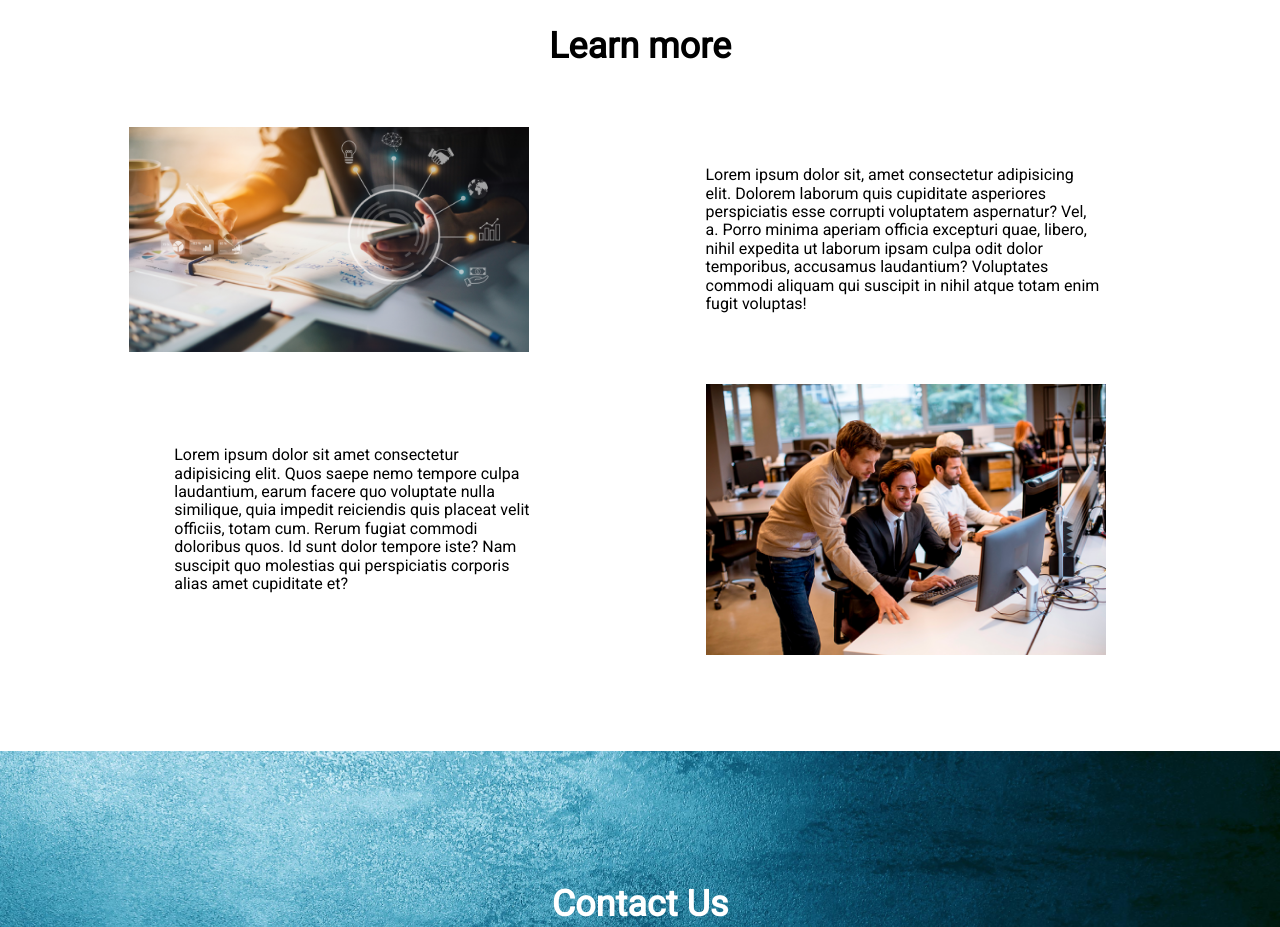
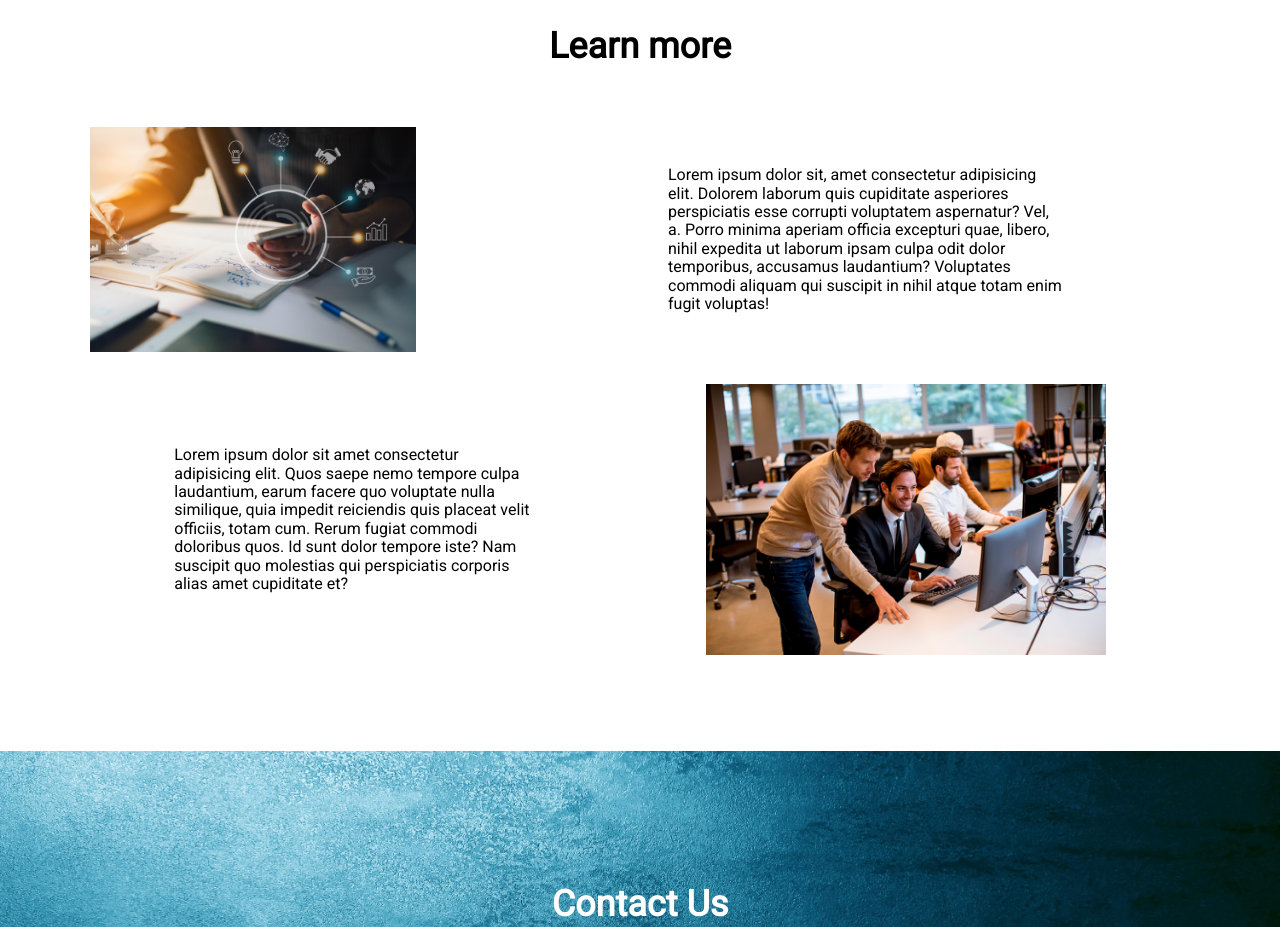
Before and after one commit to sergesarapov/responsive-landing-page.2021, a plain HTML site: page index.html in a window 1280 px wide. Shown: the part 840-1767 px from the top of the page. Drawn offline with Linux system fonts and the light colour scheme.

Commit message:
minor img style fix

```diff
--- a/css/style.scss
+++ b/css/style.scss
@@ -136,7 +136,7 @@ html {
     width: 100%;
     max-width: 400px;
     height: auto;
-    margin-left: -50px;
+    margin-left: -200px;
   }
   &__text {
     width: 36%;
```
Also changed, not shown: css/style.css.
